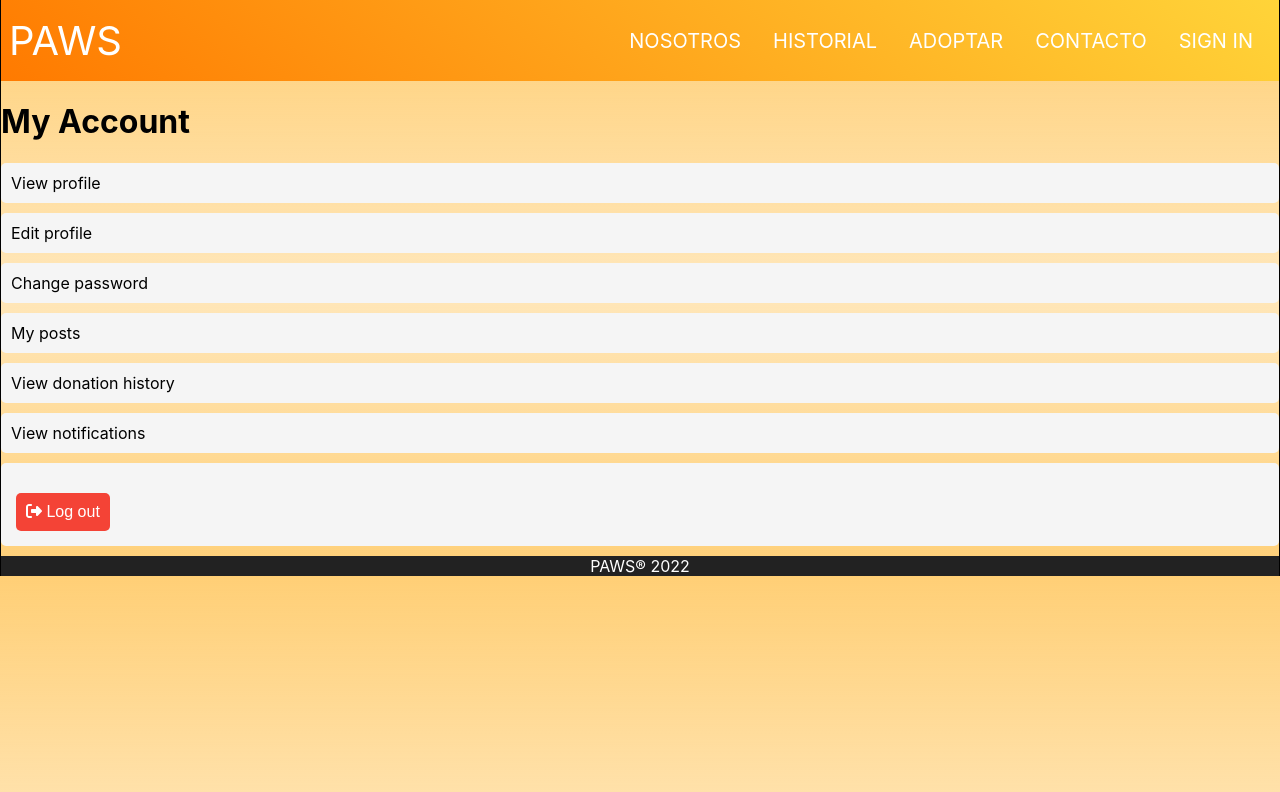
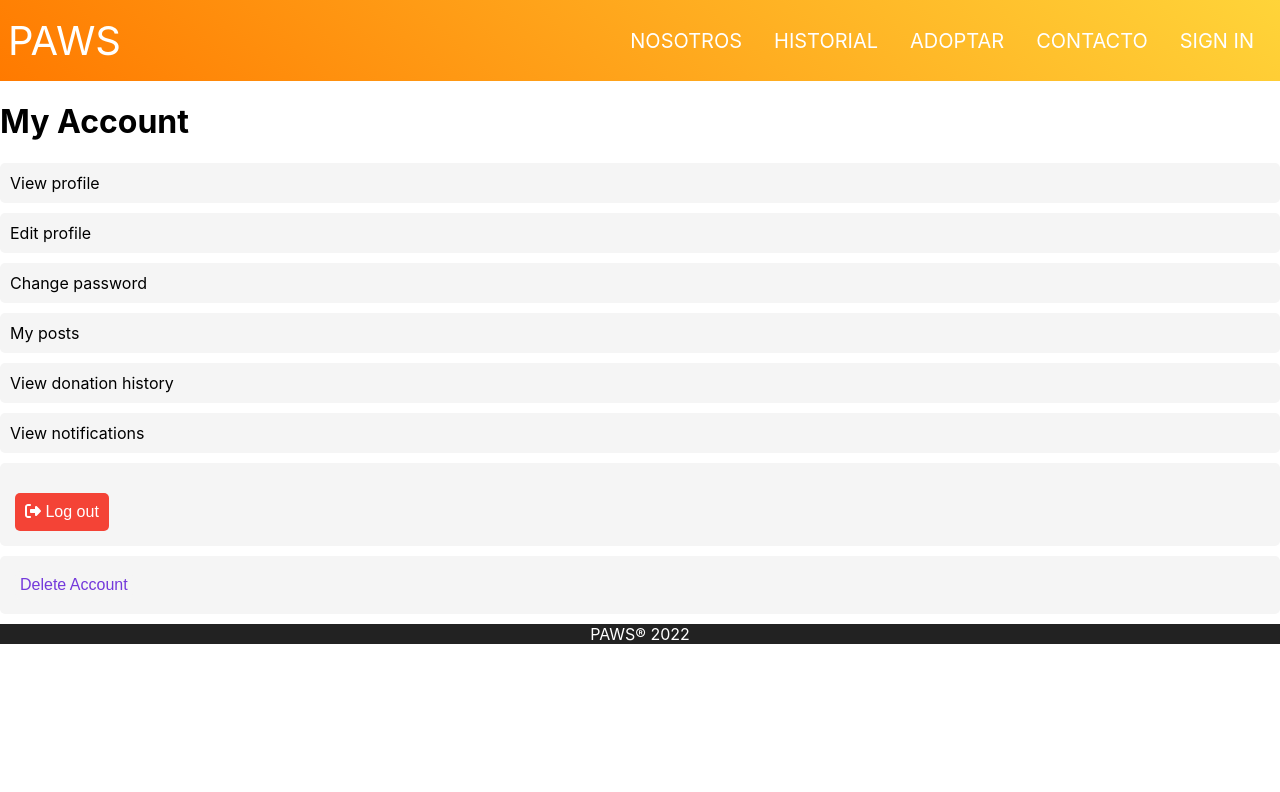
Before and after one commit to MaxiRG/PawsLab1, a React (Create React App) app in the folder paws-front/: page /account in a window 1280 px wide. Shown: the top 792 px of the page. Built offline with nearby package versions, Linux system fonts and the light colour scheme.

Commit message:
updated register

```diff
--- a/paws-front/package.json
+++ b/paws-front/package.json
@@ -8,6 +8,7 @@
     "@testing-library/jest-dom": "^5.16.5",
     "@testing-library/react": "^13.4.0",
     "@testing-library/user-event": "^13.5.0",
+    "jwt-decode": "^3.1.2",
     "react": "^18.2.0",
     "react-dom": "^18.2.0",
     "react-router-dom": "^6.9.0",
--- a/paws-front/src/components/Register.jsx
+++ b/paws-front/src/components/Register.jsx
@@ -1,5 +1,5 @@
 import React, { useState } from "react";
-import { useNavigate } from "react-router-dom";
+//import { useNavigate } from "react-router-dom";
 import { post } from "../utils/http";
 
 
@@ -10,7 +10,7 @@ export const Register = (props) => {
   const [isShelterChecked, setIsShelterChecked] = useState(false);
   const [isAdoptantChecked, setIsAdoptantChecked] = useState(false);
   const [errorMessage, setErrorMessage] = useState("");
-  const navigate = useNavigate();
+  //const navigate = useNavigate();
 
 
   const handleShelterCheckboxChange = () => {
@@ -34,7 +34,11 @@ export const Register = (props) => {
     if (!password.trim()) {
       alert('Please enter a password');
       return;
+    } else if (password.trim().length < 6) {
+      alert('Password must be at least 6 characters long');
+      return;
     }
+
 
     // Check if either checkbox is checked
     if (!isShelterChecked && !isAdoptantChecked) {
@@ -42,19 +46,21 @@ export const Register = (props) => {
       return;
     }
 
+    let role = isShelterChecked ? "SHELTER" : "ADOPTER";
+
     // Create a new user object with the form data
     const user = {
       email: email,
       password: password,
+      role : role
     };
 
-    let endpoint = isShelterChecked ? "/api/createShelter" : "/api/createAdoptant";
-
     try {
-      const response = await post(endpoint, user);
+      const response = await post("/api/createUser", user);
       console.log(response);
 
       if (response.success) {
+
         props.onFormSwitch("login")
       } else {
         // Registration failed, display an error message
--- a/paws-front/src/pages/Account.js
+++ b/paws-front/src/pages/Account.js
@@ -5,6 +5,9 @@ import { faSignOutAlt } from "@fortawesome/free-solid-svg-icons";
 import "../styles/Account.css";
 import Navbar from "../components/Navbar";
 import Footer from "../components/Footer";
+import { del } from "../utils/http";
+import jwt_decode from "jwt-decode";
+
 
 const Account = (props) => {
   const { isLoggedIn, isShelter } = props;
@@ -15,6 +18,32 @@ const Account = (props) => {
     props.setIsLoggedIn(false); // Update the state to indicate that the user is logged out
     navigate("/");
   };
+
+  const deleteAccount = () => {
+    const token = localStorage.getItem("token");
+    const decodedToken = jwt_decode(token);
+    const email = decodedToken.sub;
+    console.log(email); // This will print the user's email to the console
+
+    const config = {
+      headers: {
+        Authorization: `Bearer ${token}`,
+      },
+
+    };
+    del("/api/deleteAdoptant/" + email, config)
+      .then((data) => {
+        console.log(data);
+        localStorage.removeItem("token");
+        props.setIsLoggedIn(false);
+        navigate("/");
+      })
+      .catch((error) => {
+        console.log(error);
+        // handle error
+      });
+  };
+
 
   return (
     <div>
@@ -34,6 +63,11 @@ const Account = (props) => {
                 <FontAwesomeIcon icon={faSignOutAlt} /> Log out
               </button>
             </li>
+            <li className="account-action">
+              <button className="delete-account-button" onClick={deleteAccount}>
+                Delete Account
+              </button>
+            </li>
           </ul>
         </div>
       </div>
--- a/paws-front/src/pages/Donacion.js
+++ b/paws-front/src/pages/Donacion.js
@@ -8,11 +8,11 @@ function Donacion(props) {
 
   return (
     <div>
-      <body>
+      <div className="body">
         <Navbar isLoggedIn={isLoggedIn} isShelter={isShelter} />
         publicar mascota
         <Footer/>
-      </body>
+      </div>
     </div>
 
   )
--- a/paws-front/src/pages/Home.js
+++ b/paws-front/src/pages/Home.js
@@ -14,7 +14,7 @@ function Home(props) {
 
   return (
     <div>
-      <body>
+      <div className='body'>
         <Navbar isLoggedIn={isLoggedIn} isShelter={isShelter} />
           <div className='content'>
             <div className='linea' id='quienes-somos'>
@@ -91,7 +91,7 @@ function Home(props) {
               </ul>
             </div>
         <Footer/>
-      </body>
+      </div>
     </div>
   );
 }
--- a/paws-front/src/pages/Login.js
+++ b/paws-front/src/pages/Login.js
@@ -17,7 +17,7 @@ const Log = (props) => {
             {
                 currentForm === "login"
                 ? <Login onFormSwitch={toggleForm} setIsLoggedIn={setIsLoggedIn} setIsShelter={setIsShelter} />
-                : <Register onFormSwitch={toggleForm} setIsLoggedIn={setIsLoggedIn} setIsShelter={setIsShelter} />
+                : <Register onFormSwitch={toggleForm}  />
             }
         </div>
     );
--- a/paws-front/src/styles/Home.css
+++ b/paws-front/src/styles/Home.css
@@ -2,7 +2,7 @@
   box-sizing: border-box;
 }
 
-body {
+.body {
   margin: 0 auto;
   padding: 0;
   width: 100%;
@@ -108,7 +108,6 @@ body {
   }
 
 
-
   .contact-form label {
     color: black;
   }
@@ -129,8 +128,6 @@ body {
   .contact-form label {
     margin-bottom: 10px;
   }
-
-
 
   .contact-form input, .contact-form textarea {
     padding: 10px;
@@ -241,4 +238,7 @@ body {
   .foto-history{
     width: 100px;
   }
+  .contact-form input, .contact-form textarea {
+    width: 400px;
+  }
 }
```
Also changed, not shown: 1 other file (tests, documents, lock files or other folders).
